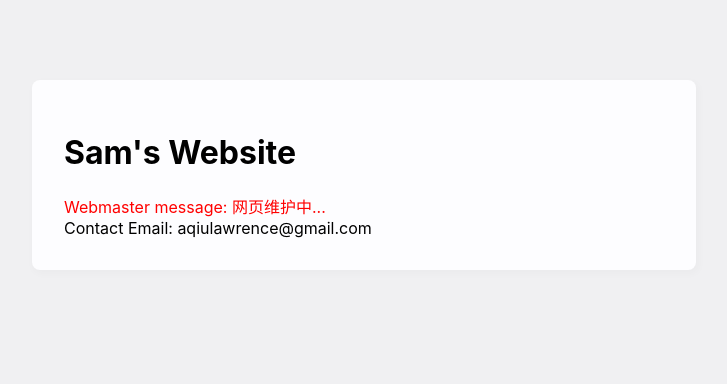
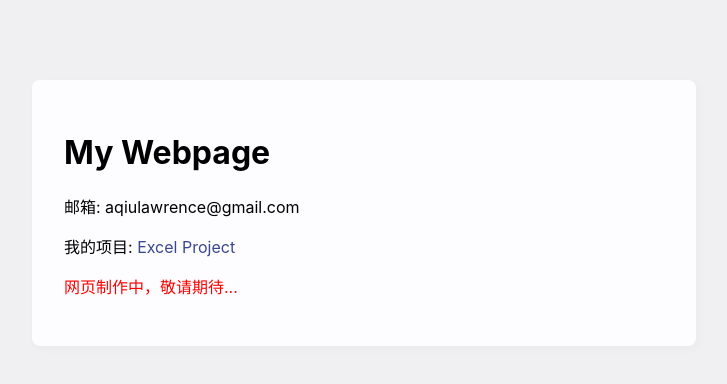
Before and after one commit to Aqiulawrence/aqiulawrence.github.io, a plain HTML site: page index.html in a window 1280 px wide. Shown: the whole page, without its empty margins (276-1003 px from the left). Drawn offline with Linux system fonts and the light colour scheme.

Commit message:
Update index.html

```diff
--- a/index.html
+++ b/index.html
@@ -1,7 +1,7 @@
 <!DOCTYPE html>
 <html>
     <head>
-        <title>My Website</title>
+        <title>My Webpage</title>
         <meta charset="UTF-8">
         <link rel="icon" href="https://deepinout.com/favicon.ico">
         <style type="text/css">
@@ -37,9 +37,10 @@
     </head>
     <body>
         <div>
-            <h1>Sam's Website</h1>
-            <span style="color: red">Webmaster message: 网页维护中...</span><br>
-            <span>Contact Email: aqiulawrence@gmail.com</span>
+            <h1>My Webpage</h1>
+            <p>邮箱: aqiulawrence@gmail.com</p>
+            <p>我的项目: <a href="https://github.com/Aqiulawrence/Test">Excel Project</a></p>
+            <p style="color: red">网页制作中，敬请期待...</p>
         </div>
     </body>
 </html>
```
